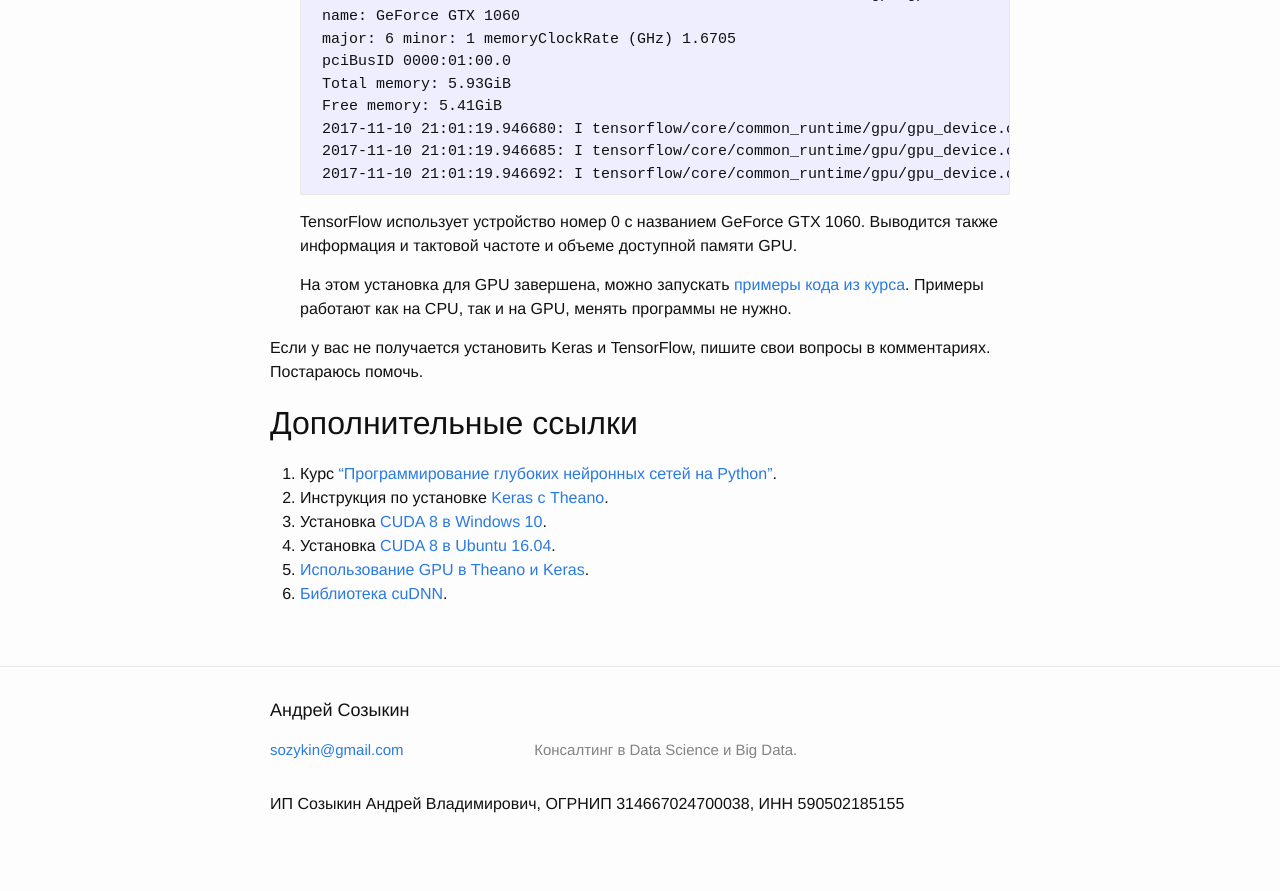
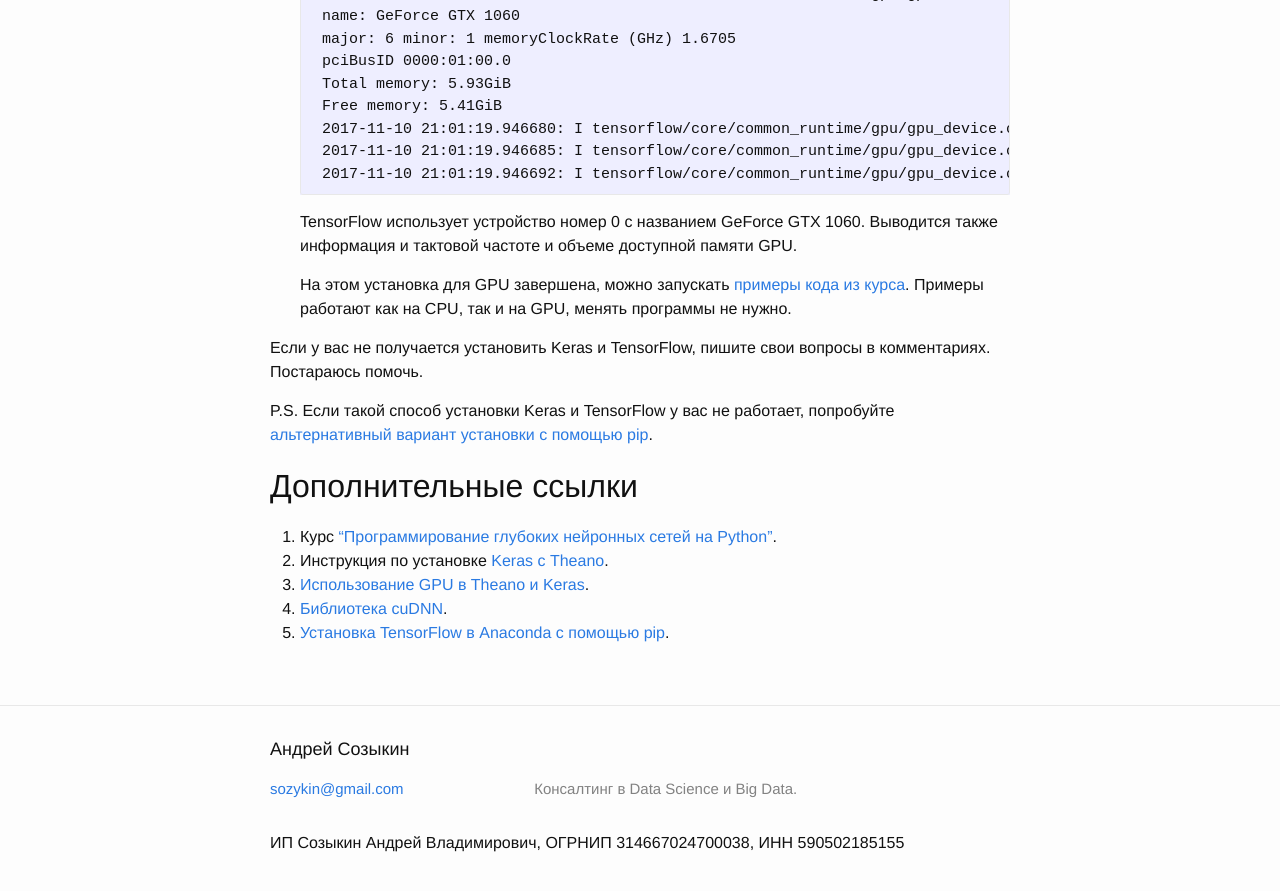
Before and after one commit to sozykin/asozykin.ru, a Jekyll site: the page built from _posts/2017-09-07-Keras-Installation-TensorFlow.md, in a window 1280 px wide and 900 px high, scrolled down 2785 px. Shown: the top 891 px of the window. Built offline with Jekyll 4.4.1, drawn with Linux system fonts in a browser that asks for light colours; comment, search, counter and statistics services are not loaded; before the commit the page ends 3646 px from its top, so only the background shows below that.

Commit message:
New post about TensorFlow installation

```diff
--- a/_posts/2017-09-07-Keras-Installation-TensorFlow.md
+++ b/_posts/2017-09-07-Keras-Installation-TensorFlow.md
@@ -95,11 +95,12 @@ TensorFlow для CPU установится автоматически со в
 
 Если у вас не получается установить Keras и TensorFlow, пишите свои вопросы в комментариях. Постараюсь помочь.
 
+P.S. Если такой способ установки Keras и TensorFlow у вас не работает, попробуйте [альтернативный вариант установки с помощью pip](/deep_learning/2018/03/30/TensorFlow-Anaconda-Pip-Install.html).
+
 ## Дополнительные ссылки
 
 1. Курс ["Программирование глубоких нейронных сетей на Python"](http://www.asozykin.ru/courses/nnpython).
 2. Инструкция по установке [Keras с Theano](/deep_learning/2016/12/25/Keras-Installation.html).
-3. Установка [CUDA 8 в Windows 10](/deep_learning/2017/03/08/How-to-install-cuda-8-on-Windows-10.html).
-4. Установка [CUDA 8 в Ubuntu 16.04](/deep_learning/2017/02/26/How-to-install-cuda-8-on-Ubuntu-16-04.html).
-5. [Использование GPU в Theano и Keras](/deep_learning/2017/03/11/How-to-use-gpu-with-theano.html).
-6. [Библиотека cuDNN](/deep_learning/2017/03/20/cuDNN-with-theano-and-keras.html).
+3. [Использование GPU в Theano и Keras](/deep_learning/2017/03/11/How-to-use-gpu-with-theano.html).
+4. [Библиотека cuDNN](/deep_learning/2017/03/20/cuDNN-with-theano-and-keras.html).
+5. [Установка TensorFlow в Anaconda с помощью pip](/deep_learning/2018/03/30/TensorFlow-Anaconda-Pip-Install.html).
```
Also changed, not shown: _pages/courses/nnpython/nnpython.md (+1 -3 lines), _posts/2018-03-30-TensorFlow-Anaconda-Pip-Install.md (added, +79 -0 lines).
